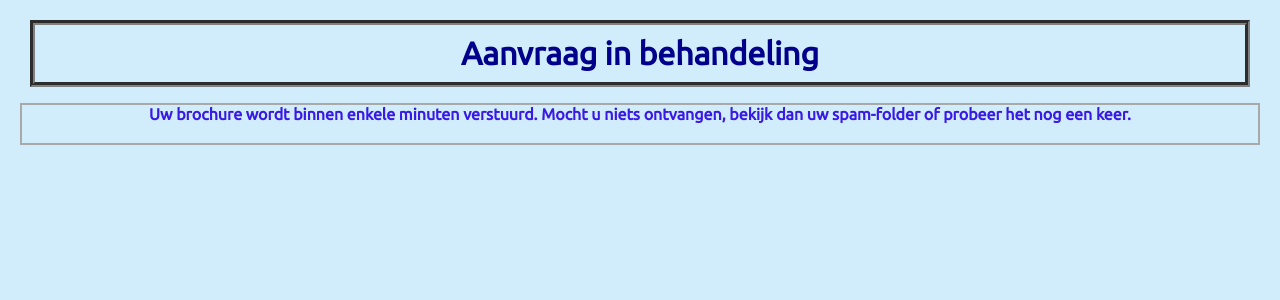
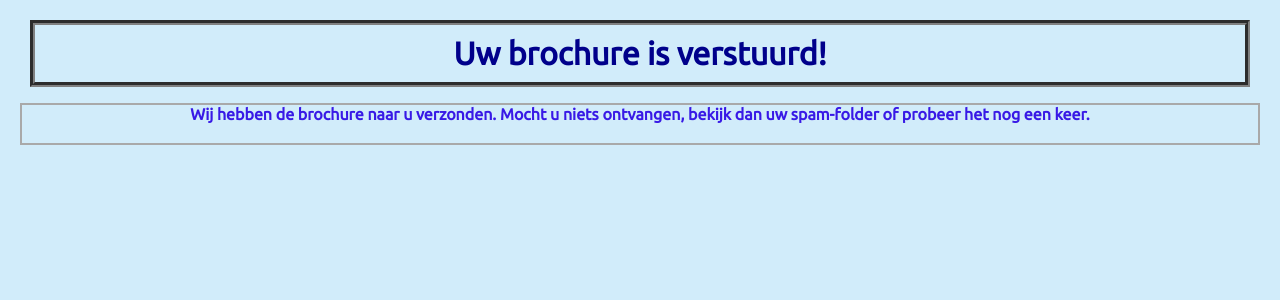
Before and after one commit to evanline/kbs02, a PHP site: page /afgehandeld.php in a window 1280 px wide. Shown: the top 300 px of the page. Run offline with PHP 8.4, Linux system fonts and the light colour scheme.

Commit message:
bug fix.
mailcheck is niet meer nodig. de code die van belang is staat nu in
afgehandeld.php
todo: variabelen van form global maken
todo2: mail instellen in afgehandeld.php

```diff
--- a/afgehandeld.php
+++ b/afgehandeld.php
@@ -1,3 +1,32 @@
+<?php
+/* 	note: dit kan ingesteld worden wanneer de mail-server gereed is.
+
+            require_once 'swiftmailer/lib/swift_required.php';
+
+            //SMTP (Simple Mail Transfer Protocol) server word opgevraagd met de bijbehorende login gegevens
+            //todo: veranderen
+            $smtp_host_ip = gethostbyname('smtp.gmail.com');
+            $transport = Swift_SmtpTransport::newInstance($smtp_host_ip, 465, 'ssl')
+                    ->setUsername('')
+                    ->setPassword('');
+
+            $mailer = Swift_Mailer::newInstance($transport);
+
+            //De mail bij de brochure
+            $mail = $email;
+//            $text = '<p> Beste ' . $first_name . " " . $last_name ', </p>'.' <br> '.'<p> bedankt voor het aanvragen van onze brochure. </p> '.' <br> '.' <p> Groeten, </p> '.' <br> '.' <p> Bedrijf X. </p>';
+            $text = '<p> Gefeliciteerd. het werkt! </p>';
+            //Er wordt een mail verstuurd met een onderwerp, naar een opgegeven mail adres, van jou mail
+            //adres met het bijbehorende bericht
+            $message = Swift_Message::newInstance('Brochure')
+                    ->setFrom(array('' => 'TEST')) //todo: verander mailadres
+                    ->setTo(array($mail))
+                    ->setBody($text, 'text/html');
+
+            $result = $mailer->send($message);
+    */
+?>
+
 <html>
 <head>
 	<title>verzonden</title>
@@ -5,7 +34,7 @@
 	<link href='https://fonts.googleapis.com/css?family=Ubuntu' rel='stylesheet' type='text/css'>
 </head>
 <body>
-<h1 class= "titel">Aanvraag in behandeling</h1>
-<p class = "form">Uw brochure wordt binnen enkele minuten verstuurd. Mocht u niets ontvangen, bekijk dan uw spam-folder of probeer het nog een keer.</p>
+<h1 class= "titel">Uw brochure is verstuurd!</h1>
+<p class = "form">Wij hebben de brochure naar u verzonden. Mocht u niets ontvangen, bekijk dan uw spam-folder of probeer het nog een keer.</p>
 </body>
 </html>
```
Also changed, not shown: index.php (+5 -2 lines).
